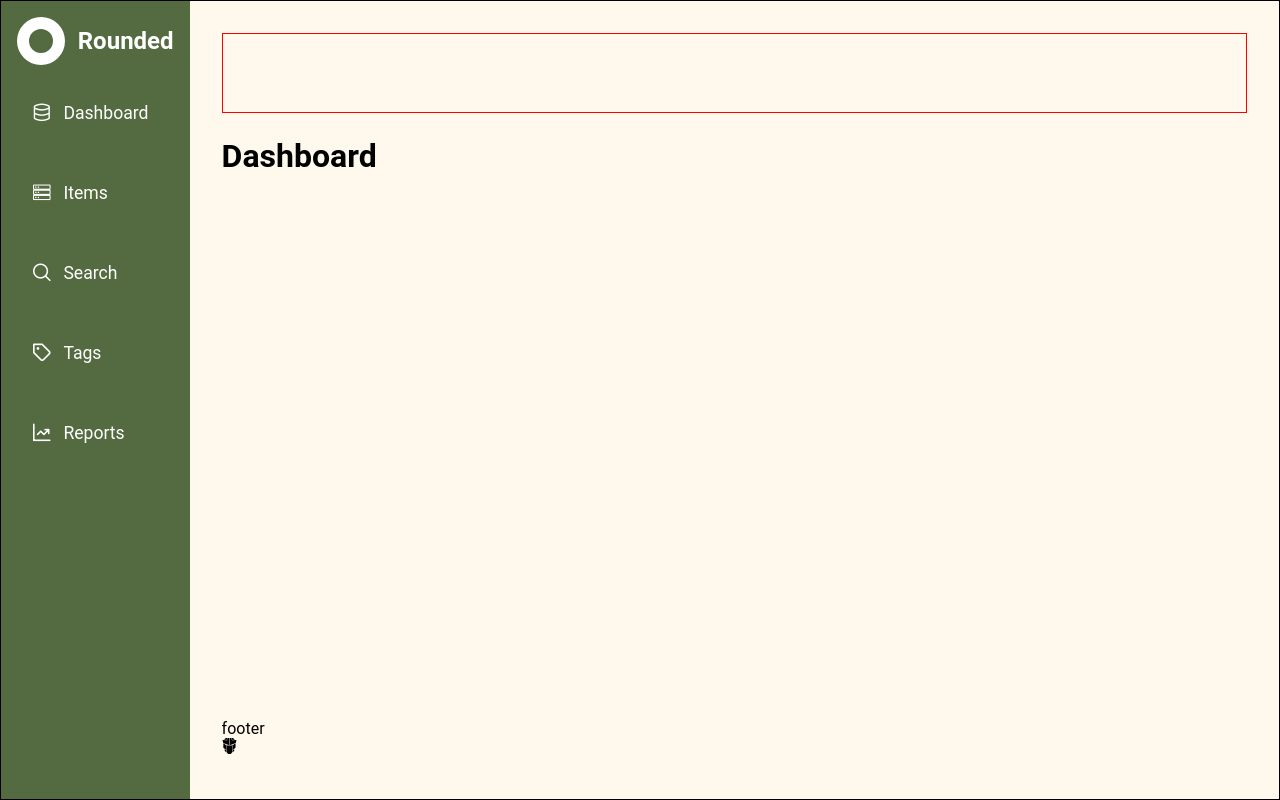
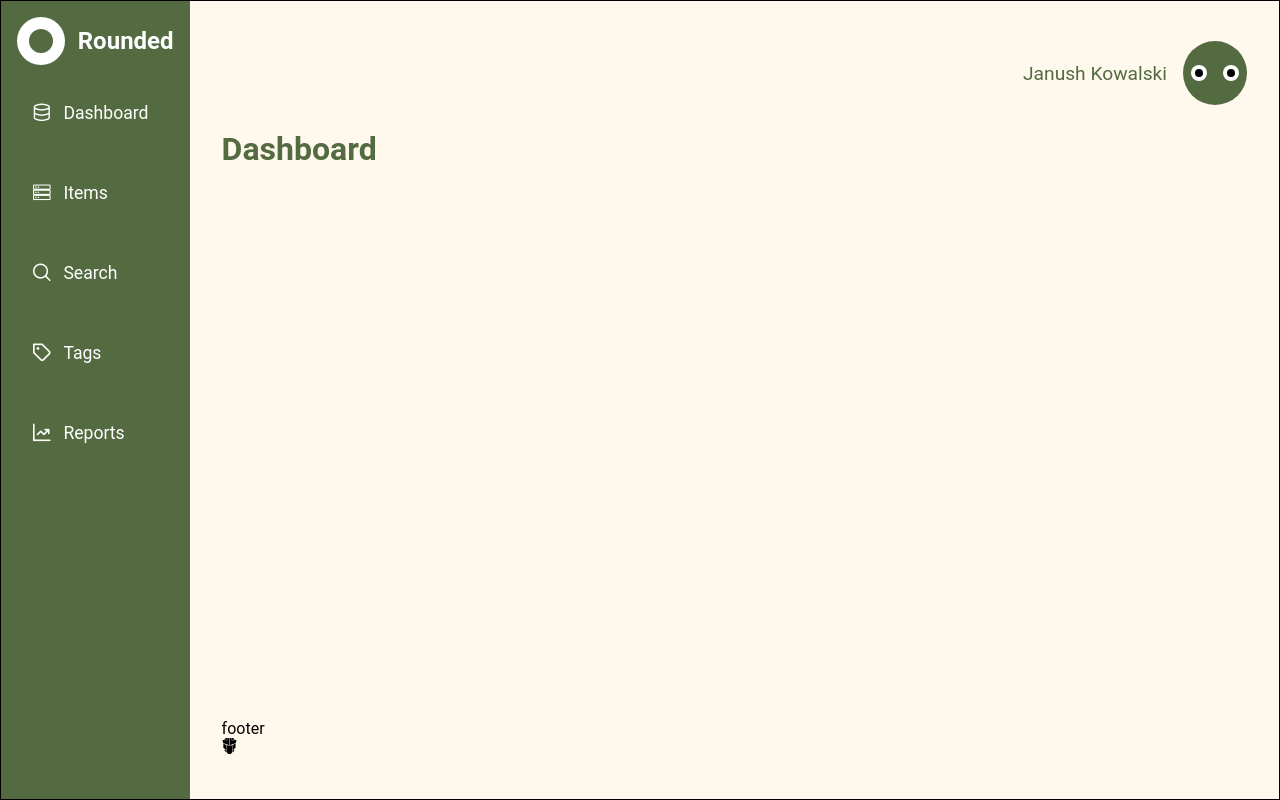
Before and after one commit to pikoio/admin-inventory-system, a Vue app: page / in a window 1280 px wide. Built offline with nearby package versions, Linux system fonts and the light colour scheme.

Commit message:
feat(items view): add filter menu, add is item outstock icon

```diff
--- a/src/assets/main.scss
+++ b/src/assets/main.scss
@@ -34,6 +34,7 @@ h4{
   --color-primary-3: #DCCCAC;
   --color-primary-4: #FFF8EC;
   --color-white: #FFFFFF;
+  --color-red: #ff4a4a;
   --shadow-primary-1: rgba(0, 0, 0, 0.04) 0px 3px 5px;
 
 }
--- a/src/components/AppHeader.vue
+++ b/src/components/AppHeader.vue
@@ -4,14 +4,54 @@
 
 <template>
   <div class="app-header">
-
+    <p class="user-nick">Janush Kowalski</p>
+    <div class="user-icon">
+      <div class="eye">
+        <div class="inner"></div>
+      </div>
+      <div class="eye">
+        <div class="inner"></div>
+      </div>
+    </div>
   </div>
 </template>
 
 <style scoped>
   .app-header{
-    border: 1px solid red;
     height: 5rem;
+    display: flex;
+    justify-content: end;
+    align-items: center;
+    gap: 1rem
+  }
+  .user-icon{
+    width: 4rem;
+    height: 4rem;
+    background-color: var(--color-primary-1);
+    border-radius: 50%;
+    display: flex;
+    justify-content: space-between;
+    align-items: center;
+    padding: 0.5rem;
+  }
+  .user-icon .eye{
+    height: 1rem;
+    width: 1rem;
+    background-color: var(--color-white);
+    border-radius: 50%;
+    display: flex;
+    align-items: center;
+    justify-content: center;
+  }
+  .user-icon .eye .inner{
+    width: 0.5rem;
+    height: 0.5rem;
+    background-color: black;
+    border-radius: 50%;
+  }
+  .user-nick{
+    font-size: 1.2rem;
+    color: var(--color-primary-1);
+  }
 
-  }
 </style>
--- a/src/components/app/ViewHeader.vue
+++ b/src/components/app/ViewHeader.vue
@@ -17,7 +17,9 @@ const props = defineProps({
 
 <style scoped>
 .view-header {
-  padding-bottom: 1.5rem;
-  padding-top: 1.5rem;
+  color: var(--color-primary-1);
+  height: 4.5rem;
+  display: flex;
+  align-items: center;
 }
 </style>
--- a/src/components/items/ItemRow.vue
+++ b/src/components/items/ItemRow.vue
@@ -1,9 +1,14 @@
 <script setup>
+import {computed} from "vue";
+
 const props = defineProps({
   item: {
     type: Object,
     required: true
   }
+})
+const isItemOutStock = computed(() => {
+  return props.item.stock < props.item.minStockLevel
 })
 </script>
 
@@ -19,12 +24,18 @@ const props = defineProps({
     <div class="title">
       <p>{{ item.title }}</p>
     </div>
+
     <div class="stock">
-      <div class="stock-level">
-        <p>{{ item.stock}}</p>
+      <div class="warning-icon">
+        <i v-if="isItemOutStock" class="pi pi-exclamation-circle"></i>
       </div>
-      <div class="min-stock-level">
+      <div class="clm-2">
+        <div class="stock-level" :class="{ out_stock: isItemOutStock }" >
+          <p>{{ item.stock}}</p>
+        </div>
+        <div class="min-stock-level">
           <p>{{ item.minStockLevel}}</p>
+        </div>
       </div>
     </div>
     <div class="units">
@@ -69,21 +80,39 @@ const props = defineProps({
 .title{
   width: 14rem;
 }
+
 .stock{
   display: flex;
+  height: 100%;
+  width: 5rem;
+  gap: 0.75rem;
+}
+.stock .warning-icon{
+  width: 1rem;
+  display: flex;
+  align-items: center;
+  color: var(--color-red);
+  font-size: 1.1rem;
+}
+.stock .warning-icon{
+  display: flex;
+  align-items: center;
+}
+.stock .clm-2{
+  display: flex;
   flex-direction: column;
-  height: 100%;
-  width: 4rem;
-  gap: 0.25rem
 }
-.stock .stock-level{
-  height: 60%;
+.stock .clm-2 .stock-level{
+  height: 50%;
   font-size: 1.2rem;
   display: flex;
   align-items: end;
 }
+.stock .clm-2 .stock-level.out_stock{
+  color: var(--color-red);
+}
 .stock .min-stock-level{
-  height: 40%;
+  height: 50%;
 }
 .units{
   width: 3rem;
--- /dev/null
+++ b/src/components/items/ItemsFilterMenu.vue
@@ -0,0 +1,56 @@
+<script setup>
+import {useCategoriesStore} from "@/stores/categories.js";
+
+let store = useCategoriesStore()
+</script>
+
+<template>
+  <div class="filter-menu">
+    <p class="header-1">Filters</p>
+    <div class="filter-block">
+      <p class="header-2">Categories</p>
+      <p v-for="category in store.categories" class="header-3">{{ category.name }}</p>
+    </div>
+  </div>
+</template>
+
+<style scoped>
+.filter-menu {
+  background-color: var(--color-white);
+  box-shadow: var(--shadow-primary-1);
+  border-radius: 1rem;
+
+  width: 100%;
+  padding: 1.5rem;
+  display: flex;
+  flex-direction: column;
+  color: var(--color-primary-1)
+}
+.header-1{
+  font-size: 1.3rem;
+  margin-bottom: 0.75rem;
+  display: flex;
+  gap: 0.5rem
+}
+.header-2{
+  font-size: 1.1rem;
+  margin-bottom: 0.75rem;
+  cursor: pointer;
+}
+.header-2:hover{
+  text-decoration: underline;
+}
+.header-3{
+  margin-left: 1.5rem;
+  margin-bottom: 0.4rem;
+  cursor: pointer;
+}
+.header-3:hover{
+  text-decoration: underline;
+}
+.filter-block{
+  display: flex;
+  flex-direction: column;
+}
+
+</style>
--- a/src/components/items/ListHeader.vue
+++ b/src/components/items/ItemsListHeader.vue
@@ -35,7 +35,7 @@
 
 <style scoped>
 .list-header {
-  height: 4rem;
+  height: 4.5rem;
   background-color: var(--color-primary-2);
   box-shadow: var(--shadow-primary-1);
   border-radius: 1rem;
@@ -43,7 +43,7 @@
   padding: 1rem;
   gap: 3rem;
   color: var(--color-white);
-  font-size: 1.2rem;
+  font-size: 1.1rem;
 }
 .sku, .category, .title, .stock, .units, .stock, .price, .cost-price, .last-restocked {
   display: flex;
--- a/src/components/items/ItemsView.vue
+++ b/src/components/items/ItemsView.vue
@@ -3,7 +3,8 @@
 import ViewHeader from "@/components/app/ViewHeader.vue";
 import {useProductsStore} from "@/stores/products.js";
 import ItemRow from "@/components/items/ItemRow.vue";
-import ListHeader from "@/components/items/ListHeader.vue";
+import ItemsListHeader from "@/components/items/ItemsListHeader.vue";
+import ItemsFilterMenu from "@/components/items/ItemsFilterMenu.vue";
 
 const store = useProductsStore()
 
@@ -11,12 +12,13 @@ const store = useProductsStore()
 
 <template>
   <div class="items-view">
-    <ViewHeader title="Items"/>
     <div class="content">
-      <div class="filter-menu">
+      <div class="menu">
+        <ViewHeader title="Items"/>
+        <ItemsFilterMenu/>
       </div>
       <div class="items-list">
-        <ListHeader/>
+        <ItemsListHeader/>
         <ItemRow v-for="item in store.products" :item="item" :key="item.id" />
       </div>
     </div>
@@ -28,15 +30,17 @@ const store = useProductsStore()
   display: flex;
   flex-direction: column;
   flex: 1;
+  padding-top: 1.5rem
 }
 .content{
   display: flex;
 }
-.filter-menu{
+.menu{
+  display: flex;
+  flex-direction: column;
   width: 15%;
-}
-.list-header{
-
+  padding-right: 1.5rem;
+  gap: 1.5rem
 }
 .items-list{
   flex: 1;
--- /dev/null
+++ b/src/stores/categories.js
@@ -0,0 +1,50 @@
+import { defineStore } from 'pinia'
+import {ref} from "vue";
+
+export const useCategoriesStore = defineStore('categories', () => {
+
+    const categories = ref([
+        {
+            id: 101,
+            name: 'Juice'
+        },
+        {
+            id: 102,
+            name: 'Dairy',
+        },
+        {
+            id: 103,
+            name: 'Bakery'
+        },
+        {
+            id: 104,
+            name: 'Meat'
+        },
+        {
+            id: 105,
+            name: 'Vegetable'
+        },
+        {
+            id: 106,
+            name: 'Fruit'
+        },
+        {
+            id: 107,
+            name: 'Confectionery'
+        },
+        {
+            id: 108,
+            name: 'Grocery'
+        },
+        {
+            id: 109,
+            name: 'Frozen'
+        },
+        {
+            id: 110,
+            name: 'Seafood'
+        }
+    ])
+
+    return { categories }
+})
```
